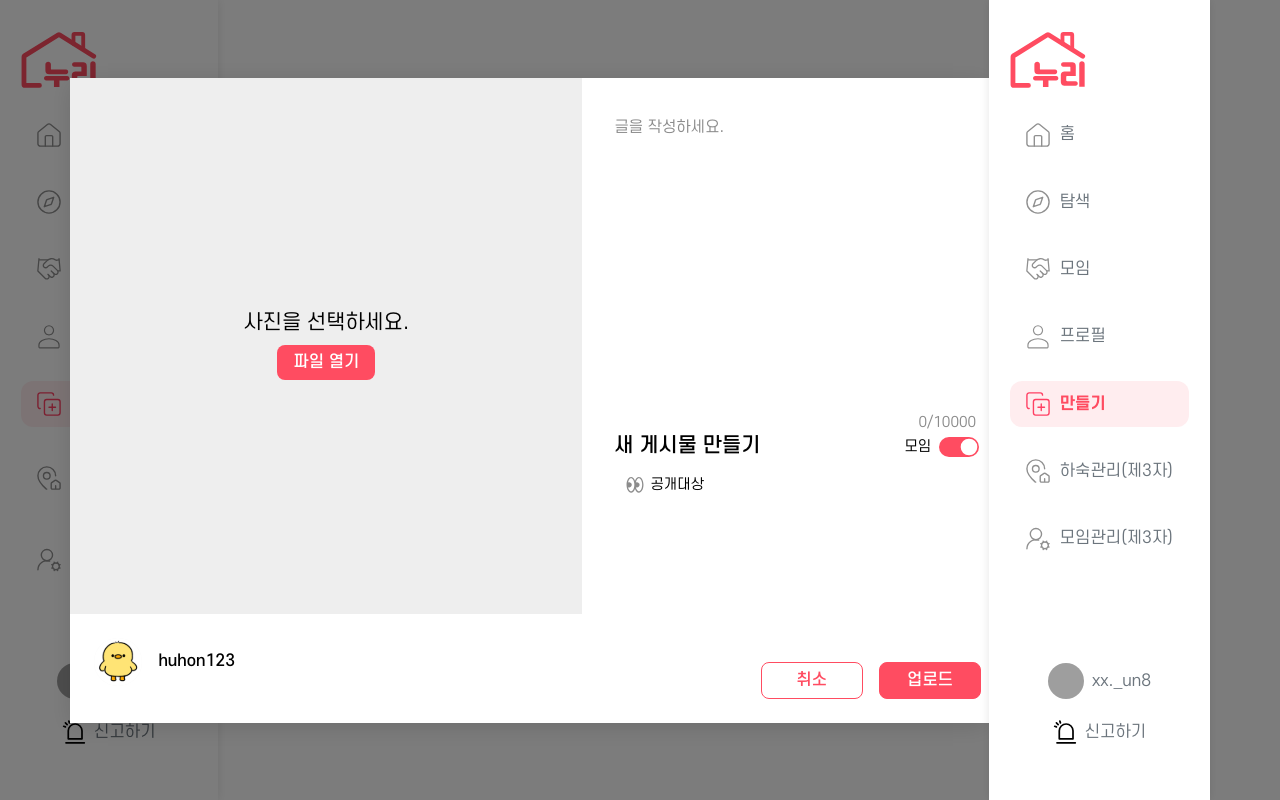
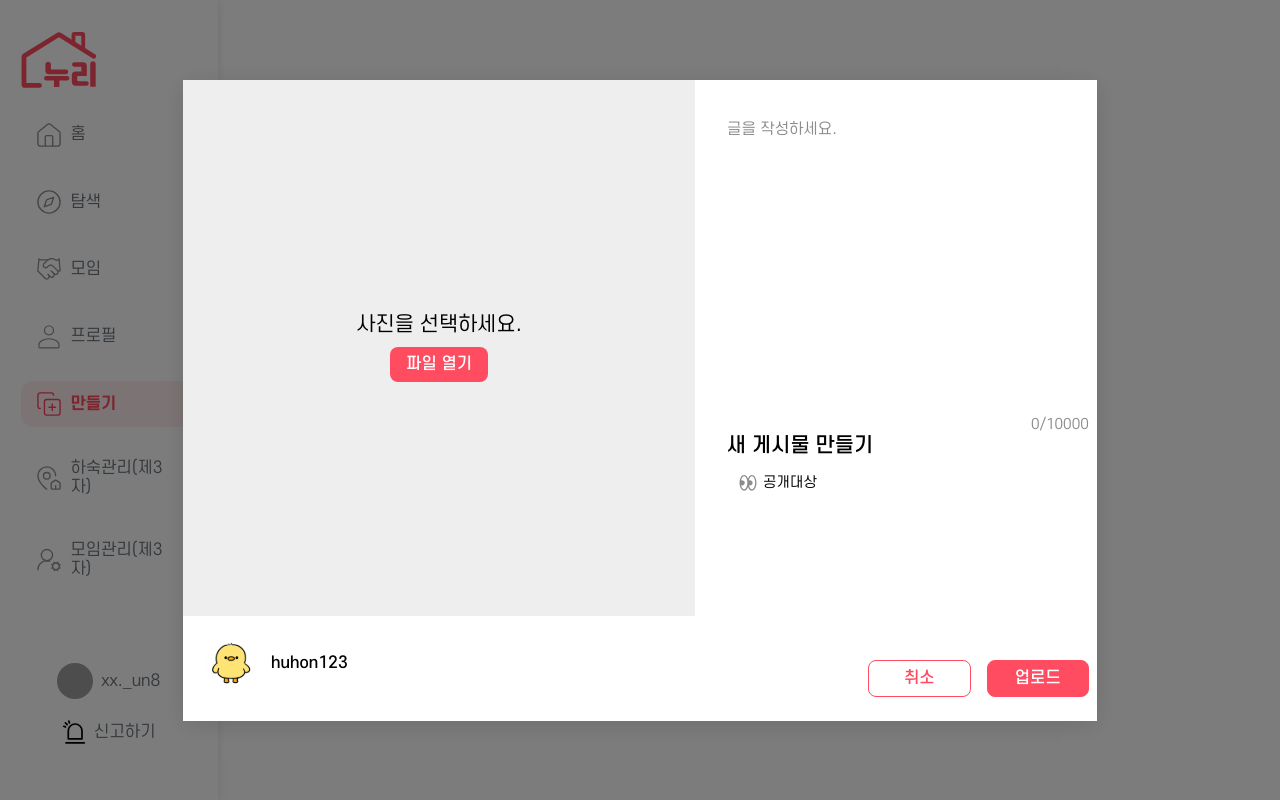
Before and after one commit to Team-Solvit/Nuri-Client, a Next.js app: page /creating in a window 1280 px wide. Built offline with nearby package versions, Linux system fonts and the light colour scheme; grey boxes are pictures that could not be loaded.

Commit message:
refactor(SOLVIT25-81) :: 만들기페이지 코멘트 반영

```diff
--- a/src/app/setting/page.tsx
+++ b/src/app/setting/page.tsx
@@ -20,11 +20,6 @@ export default function SettingPage() {
     const handleLogout = () => {
         console.log('로그아웃 처리 완료')
         setShowLogoutModal(false)
-    }
-
-    const handleLeave = () => {
-        console.log('회원탈퇴 처리 완료')
-        setShowLeaveModal(false)
     }
 
     return (
--- a/src/components/ui/creating/index.tsx
+++ b/src/components/ui/creating/index.tsx
@@ -130,60 +130,9 @@ export default function CreatingModal({ onClose }: CreatingModalProps) {
                     />
                     <S.CharCount>{content.length}/10000</S.CharCount>
 
-                    {isMobile && (
-                        <S.ToggleWrap style={{ marginTop: '1rem' }}>
-                            <S.ToggleLabel>모임</S.ToggleLabel>
-                            <S.ToggleButton
-                                className={isPublic ? '' : 'inactive'}
-                                onClick={() => setIsPublic(prev => !prev)}
-                            >
-                                <Image
-                                    src="/icons/toggleOn.svg"
-                                    alt="토글 ON"
-                                    width={40}
-                                    height={30}
-                                    className="on"
-                                    style={{ marginLeft: '8px' }}
-                                />
-                                <Image
-                                    src="/icons/toggleOff.svg"
-                                    alt="토글 OFF"
-                                    width={50}
-                                    height={28}
-                                    className="off"
-                                    style={{ marginTop: '2px' }}
-                                />
-                            </S.ToggleButton>
-                        </S.ToggleWrap>
-                    )}
-
                     {!isMobile && (
                         <S.Header>
                             <S.Title>새 게시물 만들기</S.Title>
-                            <S.ToggleWrap>
-                                <S.ToggleLabel>모임</S.ToggleLabel>
-                                <S.ToggleButton
-                                    className={isPublic ? '' : 'inactive'}
-                                    onClick={() => setIsPublic(prev => !prev)}
-                                >
-                                    <Image
-                                        src="/icons/toggleOn.svg"
-                                        alt="토글 ON"
-                                        width={40}
-                                        height={30}
-                                        className="on"
-                                        style={{ marginLeft: '8px' }}
-                                    />
-                                    <Image
-                                        src="/icons/toggleOff.svg"
-                                        alt="토글 OFF"
-                                        width={50}
-                                        height={28}
-                                        className="off"
-                                        style={{ marginTop: '2px' }}
-                                    />
-                                </S.ToggleButton>
-                            </S.ToggleWrap>
                         </S.Header>
                     )}
 
@@ -232,7 +181,7 @@ export default function CreatingModal({ onClose }: CreatingModalProps) {
                     </S.ButtonRow>
                 </S.Main>
             </S.Modal>
-            <Header />
+            {isMobile && <Header />}
         </S.Overlay>
     );
 }
```
